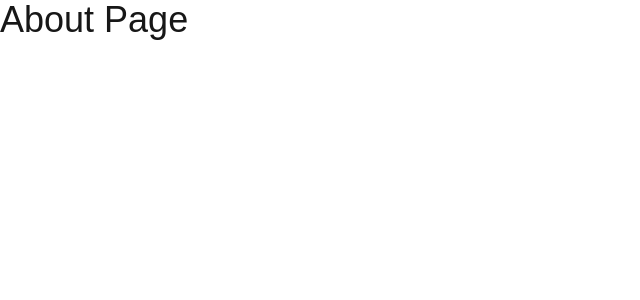
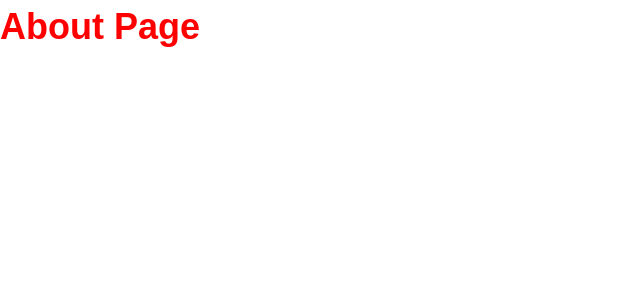
Before and after one commit to ArafatCMT/Learning-Next-js, a Next.js app in the folder routing-demo/: page /about in a window 1280 px wide. Shown: the top 300 px of the page, without its empty margins (0-640 px from the left). Built offline with nearby package versions, Linux system fonts and the light colour scheme.

Commit message:
not found implement and file colocation implement

```diff
--- /dev/null
+++ b/routing-demo/app/about/about.css
@@ -0,0 +1,5 @@
+h1{
+    color: red;
+    font-size: 36px;
+    font-weight: bold;
+}
--- a/routing-demo/app/about/page.tsx
+++ b/routing-demo/app/about/page.tsx
@@ -1,3 +1,4 @@
+import "./about.css";
 export default function About(){
-    return <h1 className="text-4xl">About Page</h1>
+    return <h1>About Page</h1>
 }
--- /dev/null
+++ b/routing-demo/app/not-found.tsx
@@ -0,0 +1,10 @@
+export default function NotFound(){
+    return(
+        <>
+            <div className="text-center mt-2">
+                <h2 className="text-2xl font-bold">Page Not Found!</h2>
+                <p>No data found for the given criteria</p>
+            </div>
+        </>
+    )
+}
--- a/routing-demo/app/page.tsx
+++ b/routing-demo/app/page.tsx
@@ -1,3 +1,3 @@
 export default function Home(){
-  return <h1 style={{fontSize:40}}>Home Page</h1>
+  return <h1 className="text-3xl">Home Page</h1>
 }
--- /dev/null
+++ b/routing-demo/app/products/[productId]/reviews/[reviewId]/not-found.tsx
@@ -0,0 +1,16 @@
+"use client"
+import { usePathname } from "next/navigation"
+
+export default function NotFound(){
+    const pathName = usePathname();
+    const productId = pathName.split("/")[2];
+    const reviewId = pathName.split("/")[4];
+    // console.log(productId, reviewId);
+    return(
+        <>
+            <div className="text-2xl text-center mt-2">
+                <h2>Review {reviewId} Not Found for product {productId}</h2>
+            </div>
+        </>
+    )
+}
--- a/routing-demo/app/products/[productId]/reviews/[reviewId]/page.tsx
+++ b/routing-demo/app/products/[productId]/reviews/[reviewId]/page.tsx
@@ -1,5 +1,10 @@
+import { notFound } from "next/navigation";
+
 export default async function ProductReview({params}:{params: Promise <{productId:string; reviewId:string}>}){
     const {productId,reviewId} = await params;
+    if(parseInt(reviewId) > 1000){
+        notFound();
+    }
     return(
         <>
             <h1 className="text-4xl">Review {reviewId} for product {productId} </h1>
```
